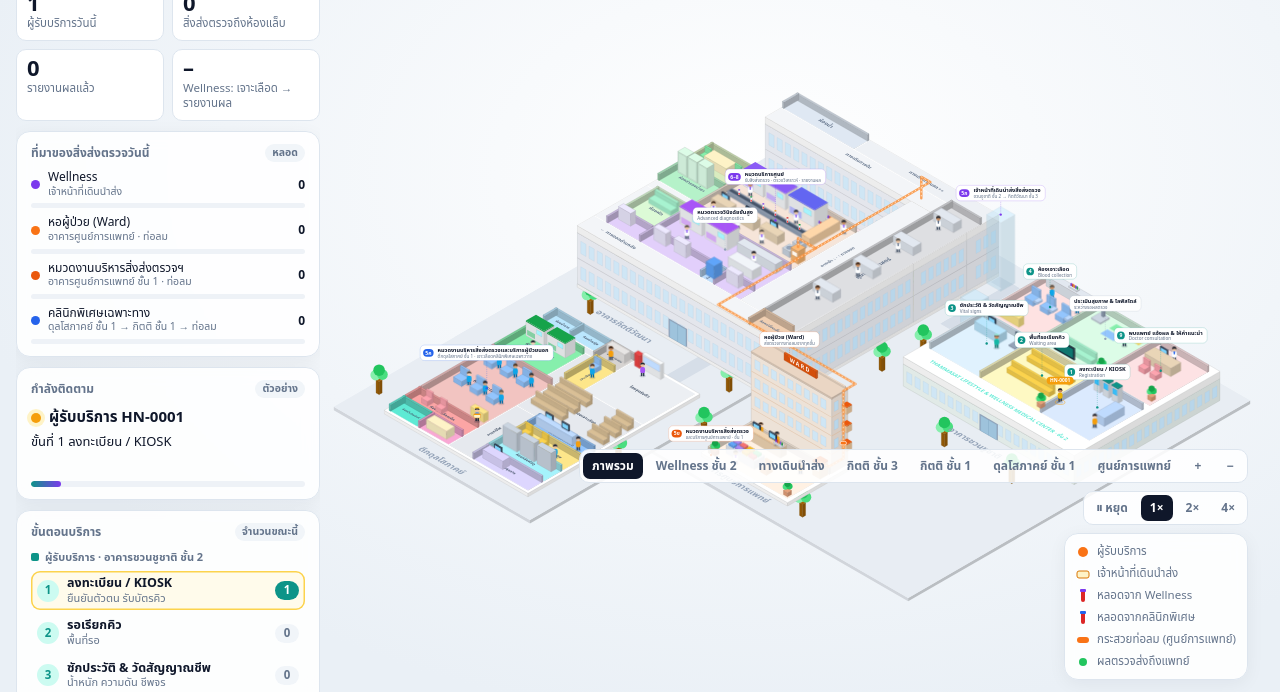
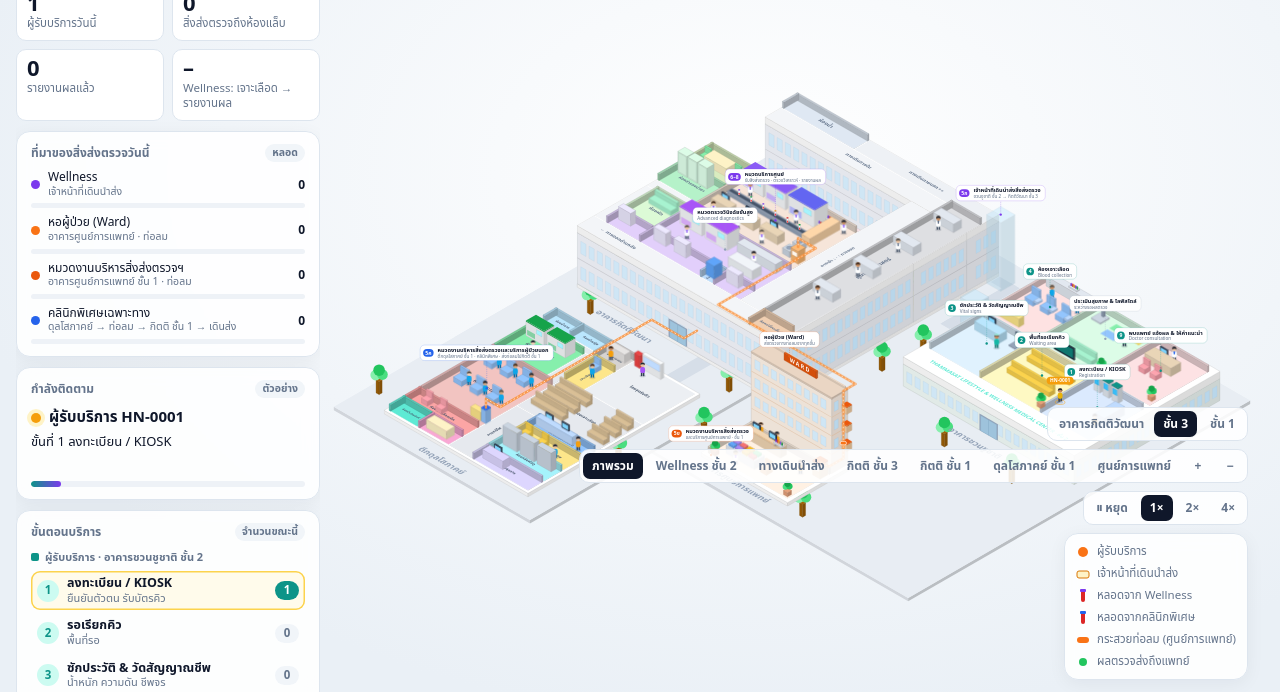
Before and after one commit to Phchawis/tuh-lab-flow, a plain HTML site: page index.html in a window 1280 px wide. Shown: the part 108-800 px from the top of the page. Drawn offline with Linux system fonts and the light colour scheme; animation ran at ten frames a second; a web font is replaced by a local one.

Commit message:
Dulsophak sends by pneumatic tube to Kitti F1 chemistry; staff carry to F3; add floor toggle
Co-Authored-By: Claude Opus 5.5 <noreply@anthropic.com>

```diff
--- a/index.html
+++ b/index.html
@@ -111,6 +111,7 @@ body{
 .hit.cur{fill-opacity:0;stroke:none;cursor:inherit}
 .hint{font-size:11.5px;color:var(--muted);margin-top:2px}
 .zoom .ic{min-width:28px}
+.btns .lbl{font-size:12px;font-weight:600;color:var(--muted);padding:4px 6px 4px 8px;align-self:center}
 
 .top{padding:0 16px;text-align:left}
 .ctrl{top:auto;bottom:12px}
@@ -146,7 +147,7 @@ body{
       <div class="row"><span class="dot" style="background:#7c3aed"></span><span class="nm">Wellness<small>เจ้าหน้าที่เดินนำส่ง</small></span><b id="s1">0</b></div><div class="sb"><i id="b1" style="background:#7c3aed"></i></div>
       <div class="row"><span class="dot" style="background:#f97316"></span><span class="nm">หอผู้ป่วย (Ward)<small>อาคารศูนย์การแพทย์ · ท่อลม</small></span><b id="s2">0</b></div><div class="sb"><i id="b2" style="background:#f97316"></i></div>
       <div class="row"><span class="dot" style="background:#ea580c"></span><span class="nm">หมวดงานบริหารสิ่งส่งตรวจฯ<small>อาคารศูนย์การแพทย์ ชั้น 1 · ท่อลม</small></span><b id="s3">0</b></div><div class="sb"><i id="b3" style="background:#ea580c"></i></div>
-      <div class="row"><span class="dot" style="background:#2563eb"></span><span class="nm">คลินิกพิเศษเฉพาะทาง<small>ดุลโสภาคย์ ชั้น 1 → กิตติ ชั้น 1 → ท่อลม</small></span><b id="s4">0</b></div><div class="sb"><i id="b4" style="background:#2563eb"></i></div>
+      <div class="row"><span class="dot" style="background:#2563eb"></span><span class="nm">คลินิกพิเศษเฉพาะทาง<small>ดุลโสภาคย์ → ท่อลม → กิตติ ชั้น 1 → เดินส่ง</small></span><b id="s4">0</b></div><div class="sb"><i id="b4" style="background:#2563eb"></i></div>
     </div>
     <div class="card track">
       <div class="h">กำลังติดตาม <span class="tag">ตัวอย่าง</span></div>
@@ -164,8 +165,8 @@ body{
   <main class="stage">
     <div class="top">
       <h1>เส้นทางผู้รับบริการและสิ่งส่งตรวจ</h1>
-      <div class="hint">คลิกอาคารเพื่อขยาย · ลากเพื่อเลื่อน · ล้อเมาส์หรือถ่างนิ้วเพื่อซูม · ปุ่ม "กิตติ ชั้น 1" ดูภายในชั้นล่าง · ดับเบิลคลิกหรือกด Esc เพื่อกลับภาพรวม</div>
-      <p>Wellness ชวนชูชาติ ชั้น 2 (เดินส่ง) · ศูนย์การแพทย์ (ท่อลม) · คลินิกพิเศษ ดุลโสภาคย์ ชั้น 1 → กิตติ ชั้น 1 (ท่อลม)<br>→ หมวดงานปฏิบัติการวินิจฉัยทางการแพทย์ · งานห้องปฏิบัติการเทคนิคการแพทย์ (อาคารกิตติวัฒนา ชั้น 3)</p>
+      <div class="hint">คลิกอาคารเพื่อขยาย · ลากเพื่อเลื่อน · ล้อเมาส์หรือถ่างนิ้วเพื่อซูม · ปุ่ม "ชั้น 1" ดูภายในอาคารกิตติวัฒนาชั้นล่าง · ดับเบิลคลิกหรือกด Esc เพื่อกลับภาพรวม</div>
+      <p>Wellness ชวนชูชาติ ชั้น 2 (เดินส่ง) · ศูนย์การแพทย์ (ท่อลม) · คลินิกพิเศษ ดุลโสภาคย์ ชั้น 1 (ท่อลม → กิตติ ชั้น 1 → เดินส่ง)<br>→ หมวดงานปฏิบัติการวินิจฉัยทางการแพทย์ · งานห้องปฏิบัติการเทคนิคการแพทย์ (อาคารกิตติวัฒนา ชั้น 3)</p>
     </div>
     <svg id="scene" xmlns="http://www.w3.org/2000/svg" preserveAspectRatio="xMidYMid meet" role="img" aria-label="แผนผังจำลองเส้นทางผู้รับบริการและสิ่งส่งตรวจ">
       <defs>
@@ -177,6 +178,7 @@ body{
       <g id="world"><g id="static"></g><g id="dyn"></g><g id="fx"></g><g id="labels"></g><g id="tags"></g></g>
     </svg>
     <div class="ctrl">
+      <div class="btns" id="floor" role="group" aria-label="เลือกชั้นอาคารกิตติวัฒนา"><span class="lbl">อาคารกิตติวัฒนา</span><button data-f="3" class="on">ชั้น 3</button><button data-f="1">ชั้น 1</button></div>
       <div class="btns zoom" id="zoom" role="group" aria-label="ซูมดูเป็นส่วน"></div>
       <div class="btns" id="speed">
         <button data-a="pause">⏸ หยุด</button>
@@ -461,7 +463,6 @@ function buildScene() {
   for (const cx of [4.1, 5.4, 6.7]) chair(cx, 1.5, 0, '#93c5fd');
   staff(8.2, 2.6, 0, 'phleb');
   F(11.6, 1.35, 3.2, .5, g => box(g, 11.6, 1.35, 0, 3.2, .5, .78, '#fed7aa')); rack(11.8, 1.45, .78);
-  F(14.55, 2.25, .5, .5, g => { box(g, 14.55, 2.25, 0, .5, .5, 1.1, '#93c5fd'); box(g, 14.55, 2.25, 1.1, .5, .5, .08, '#2563eb', { stroke: false }); });   // สถานีท่อลม ชั้น 1
   staff(12.5, 2.7, 0, 'mt');
   F(15.4, 1.4, 1.8, .5, g => box(g, 15.4, 1.4, 0, 1.8, .5, .72, '#fde3cf')); staff(16.3, 2.6, 0, 'mt');
   analyzer(18, 1.5, 0, .9, .8, .9, '#64748b');
@@ -471,7 +472,9 @@ function buildScene() {
   analyzer(11.7, 6, 0, 2, 1.1, 1.3, '#d946ef'); analyzer(14, 6, 0, 2, 1.1, 1.3, '#d946ef'); staff(15.6, 8.1, 0, 'mt');
   F(18.05, 5, .9, 2, g => box(g, 18.05, 5, 0, .9, 2, .72, '#fde68a'));
   analyzer(11.7, 9.1, 0, 2.4, 1.3, 1.5, '#0ea5e9'); analyzer(14.4, 9.1, 0, 2.4, 1.3, 1.5, '#0ea5e9'); analyzer(17, 9.1, 0, 1.9, 1.3, 1.5, '#0284c7');
-  staff(13.2, 11.6, 0, 'mt'); staff(16.6, 11.8, 0, 'mt');
+  staff(13.6, 11.6, 0, 'mt'); staff(16.6, 11.8, 0, 'mt');
+  F(11.65, 12.65, .5, .5, g => { box(g, 11.65, 12.65, 0, .5, .5, 1.1, '#93c5fd'); box(g, 11.65, 12.65, 1.1, .5, .5, .08, '#2563eb', { stroke: false }); });   // สถานีท่อลม (จากดุลโสภาคย์)
+  F(12.25, 12.75, 1.2, .5, g => box(g, 12.25, 12.75, 0, 1.2, .5, .72, '#e2e8f0'));
   for (const dx of [1, 4.8]) F(dx, 11.4, 2.6, 1.1, g => box(g, dx, 11.4, 0, 2.6, 1.1, .7, '#fef3c7'));
   for (const dx of [.4, 2.6, 4.8, 7]) F(dx, 13.8, 1.5, .6, g => box(g, dx, 13.8, 0, 1.5, .6, 1.8, '#cbd5e1'));
   fridge(11.6, 13.7, 0); fridge(12.7, 13.7, 0); fridge(13.8, 13.7, 0);
@@ -556,7 +559,8 @@ function buildScene() {
       F(cx, cy, .8, .8, g => { box(g, cx, cy, 0, .8, .8, .42, '#93c5fd'); box(g, cx, cy, .42, .8, .14, .6, '#93c5fd'); });
       staff(cx + 1.1, cy + .35, 0, 'phleb');
     }
-    F(4.5, 12.55, 1.3, .45, g => box(g, 4.5, 12.55, 0, 1.3, .45, .72, '#fde68a'));   // จุดรอนำส่ง
+    F(4.5, 12.55, 1, .45, g => box(g, 4.5, 12.55, 0, 1, .45, .72, '#fde68a'));   // จุดรอส่งท่อลม
+    F(5.55, 12.5, .45, .5, g => { box(g, 5.55, 12.5, 0, .45, .5, 1.1, '#93c5fd'); box(g, 5.55, 12.5, 1.1, .45, .5, .08, '#2563eb', { stroke: false }); });   // สถานีท่อลม → กิตติ ชั้น 1
     for (const cx of [1, 2.4]) chair(cx, 13.8, 0, '#fda4af');
     desk(8.6, 10.1, 0, 3.6, .5, '#bfdbfe'); monitor(9.2, 10.15, .72); monitor(10.8, 10.15, .72); staff(12.9, 10.7, 0, 'staff');
     for (const cx of [8.8, 10.4]) chair(cx, 11.7, 0, '#fcd34d');
@@ -662,15 +666,15 @@ function buildScene() {
   const pipe = PIPE_F1.map(p => iso(...p).map(n => n.toFixed(1)).join(',')).join(' ');
   el('polyline', { points: pipe, fill: 'none', stroke: '#fb923c', 'stroke-width': 5, 'stroke-linejoin': 'round', 'stroke-linecap': 'round', opacity: .85 }, $static);
   el('polyline', { points: pipe, fill: 'none', stroke: '#fff7ed', 'stroke-width': 1.6, 'stroke-linejoin': 'round', 'stroke-dasharray': '3 5', class: 'flow' }, $static);
-  const pipeK1 = [[14.8, 2.5, LAB_Z + .05], [14.8, 2.5, 6.9], [15.7, 2.5, 6.9], [15.7, 13.9, 6.9]].map(p => iso(...p).map(n => n.toFixed(1)).join(',')).join(' ');
-  el('polyline', { points: pipeK1, fill: 'none', stroke: '#fb923c', 'stroke-width': 5, 'stroke-linejoin': 'round', 'stroke-linecap': 'round', opacity: .85 }, $static);
-  el('polyline', { points: pipeK1, fill: 'none', stroke: '#fff7ed', 'stroke-width': 1.6, 'stroke-linejoin': 'round', 'stroke-dasharray': '3 5', class: 'flow' }, $static);
+  const pipeD = PIPE_D.slice(0, 6).map(p => iso(...p).map(n => n.toFixed(1)).join(',')).join(' ');   // ส่วนนอกอาคารกิตติ
+  el('polyline', { points: pipeD, fill: 'none', stroke: '#fb923c', 'stroke-width': 5, 'stroke-linejoin': 'round', 'stroke-linecap': 'round', opacity: .85 }, $static);
+  el('polyline', { points: pipeD, fill: 'none', stroke: '#fff7ed', 'stroke-width': 1.6, 'stroke-linejoin': 'round', 'stroke-dasharray': '3 5', class: 'flow' }, $static);
 }
 const WARD_Z = [2.4, 4, 5.6];
 const PIPE_UP = [[29.35, 24.8, 6.9], [29.35, 23.6, 6.9], [15.7, 23.6, 6.9], [15.7, 13.9, 6.9], [13.95, 13.9, 6.9], [13.95, 13.9, LAB_Z + 1.15]];
 const PIPE_F1 = [[28.55, 26.25, 1.1], [29.35, 26.25, 1.1], [29.35, 24.8, 1.1], ...PIPE_UP];
-// กิตติวัฒนา ชั้น 1 ห้องรับสิ่งส่งตรวจ → ขึ้นชั้น 3 ลงสถานีเดียวกับท่อจากอาคารศูนย์การแพทย์
-const PIPE_K1 = [[14.8, 2.5, 1.25], [14.8, 2.5, 6.9], [15.7, 2.5, 6.9], [15.7, 13.9, 6.9], [13.95, 13.9, 6.9], [13.95, 13.9, LAB_Z + 1.15]];
+// ตึกดุลโสภาคย์ ชั้น 1 ห้องเจาะเลือด → ห้องเคมีคลินิก อาคารกิตติวัฒนา ชั้น 1
+const PIPE_D = [[7.275, 38.25, 1.15], [7.275, 38.25, 1.9], [8.7, 38.25, 1.9], [8.7, 23.2, 1.9], [11.9, 23.2, 1.9], [11.9, 21.9, 1.9], [11.9, 12.9, 1.9], [11.9, 12.9, 1.25]];
 
 /* ---------- labels ---------- */
 function label(x, y, z, r, lift = 2.3) {
@@ -703,12 +707,12 @@ function buildLabels() {
   label(9.4, 11.6, LAB_Z, { n: '6–8', lab: 1, th: 'หมวดบริการศูนย์', en: 'รับสิ่งส่งตรวจ · ตรวจวิเคราะห์ · รายงานผล' }, 3);
   label(9.4, 16.6, LAB_Z, { n: 0, th: 'หมวดตรวจวินิจฉัยขั้นสูง', en: 'Advanced diagnostics' }, 2.2);
   $labels = el('g', { id: 'labels-k1', class: 'fade', style: 'opacity:0' }, root);
-  const riser = [[14.8, 2.5, 1.25], [14.8, 2.5, LAB_Z + .05]].map(p => iso(...p).map(n => n.toFixed(1)).join(',')).join(' ');
-  el('polyline', { points: riser, fill: 'none', stroke: '#fb923c', 'stroke-width': 5, 'stroke-linecap': 'round', opacity: .85 }, $labels);
+  const riser = PIPE_D.slice(5).map(p => iso(...p).map(n => n.toFixed(1)).join(',')).join(' ');
+  el('polyline', { points: riser, fill: 'none', stroke: '#fb923c', 'stroke-width': 5, 'stroke-linejoin': 'round', 'stroke-linecap': 'round', opacity: .85 }, $labels);
   el('polyline', { points: riser, fill: 'none', stroke: '#fff7ed', 'stroke-width': 1.6, 'stroke-dasharray': '3 5', class: 'flow' }, $labels);
-  label(13.2, 2.2, 0, { n: '5ง', c: '#2563eb', th: 'ห้องรับสิ่งส่งตรวจ ชั้น 1', en: 'ส่งต่อขึ้นชั้น 3 ทางท่อลม' }, 1.7);
+  label(12.6, 12.9, 0, { n: '5ง', c: '#2563eb', th: 'ห้องเคมีคลินิก ชั้น 1', en: 'รับท่อลมจากดุลโสภาคย์ → เดินส่งขึ้นชั้น 3' }, 1.8);
   $labels = root;
-  label(...D(3, 9.9, 0), { n: '5ค', c: '#2563eb', th: 'หมวดงานบริหารสิ่งส่งตรวจและบริการผู้ป่วยนอก', en: 'ตึกดุลโสภาคย์ ชั้น 1 · เจาะเลือดคลินิกพิเศษเฉพาะทาง' }, 2.3);
+  label(...D(3, 9.9, 0), { n: '5ค', c: '#2563eb', th: 'หมวดงานบริหารสิ่งส่งตรวจและบริการผู้ป่วยนอก', en: 'ตึกดุลโสภาคย์ ชั้น 1 · คลินิกพิเศษ · ส่งท่อลมไปกิตติ ชั้น 1' }, 2.3);
   label(21, .8, LAB_Z + .9, { n: '5ก', lab: 1, th: 'เจ้าหน้าที่เดินนำส่งสิ่งส่งตรวจ', en: 'ชวนชูชาติ ชั้น 2 → กิตติวัฒนา ชั้น 3' }, 1.1);
   label(24, 24.8, 7.2, { n: 0, c: '#ea580c', th: 'หอผู้ป่วย (Ward)', en: 'ส่งตรวจทางท่อลมจากทุกชั้น' }, .7);
   label(21.4, 30, 0, { n: '5ข', c: '#ea580c', th: 'หมวดงานบริหารสิ่งส่งตรวจ', en: 'และบริการศูนย์การแพทย์ · ชั้น 1' }, 1.1);
@@ -723,8 +727,8 @@ const STEPS = {
   4: ['เจาะเลือด', 'ยืนยันตัวตน ติดฉลากหลอด', 'p'],
   5: ['เจ้าหน้าที่เดินนำส่ง', 'จาก Wellness อาคารชวนชูชาติ ชั้น 2', 'l'],
   '5b': ['ส่งทางท่อลม', 'จาก Ward และหมวดงานบริหารสิ่งส่งตรวจฯ ชั้น 1 อาคารศูนย์การแพทย์', 'o'],
-  '5c': ['เดินนำส่งจากตึกดุลโสภาคย์', 'คลินิกพิเศษ: เจาะเลือดชั้น 1 → กิตติวัฒนา ชั้น 1', 'b'],
-  '5d': ['รับที่กิตติ ชั้น 1 แล้วส่งท่อลมขึ้นชั้น 3', 'ลงสถานีเดียวกับท่อจากศูนย์การแพทย์', 'b'],
+  '5c': ['ส่งท่อลมจากตึกดุลโสภาคย์', 'คลินิกพิเศษ: ห้องเจาะเลือด ชั้น 1 → ห้องเคมีคลินิก กิตติ ชั้น 1', 'b'],
+  '5d': ['เจ้าหน้าที่ถือขึ้นชั้น 3', 'ห้องเคมีคลินิก ชั้น 1 → โซนรับสิ่งส่งตรวจ ชั้น 3', 'b'],
   6: ['รับสิ่งส่งตรวจ & เตรียมตัวอย่าง', 'หมวดบริการศูนย์', 'l'],
   7: ['ตรวจวิเคราะห์อัตโนมัติ', 'โลหิตวิทยา เคมีคลินิก ภูมิคุ้มกัน', 'l'],
   8: ['ตรวจสอบ & รายงานผล', 'นักเทคนิคการแพทย์ยืนยันผลใน LIS', 'l'],
@@ -826,9 +830,9 @@ class Specimen extends Mover {
          { p: Ww(.5 + s * .3, 16.45, .95), waitFor: 'delivered', step: 5, arrive: me => { me.atRack = true; } }]
       : kind === 'opd'
       ? [{ p: start },
-         { p: D(4.6 + (s % 6) * .18, 12.75, .95), waitFor: 'd1', step: '5c', arrive: me => { me.atRackD = true; } },
-         { p: [12.8 + (s % 5) * .3, 1.6, .95], wait: 2, step: '5d' },
-         { p: [14.8, 2.5, 1.3], waitFor: 'd2', step: '5d', arrive: me => { me.atK1 = true; } }]
+         { p: D(4.6 + (s % 6) * .15, 12.75, .95), waitFor: 'd1', step: '5c', arrive: me => { me.atRackD = true; } },
+         { p: [12.35 + (s % 5) * .2, 13, .95], wait: 1.5, step: '5d' },
+         { p: [12.35 + (s % 5) * .2, 13, .95], waitFor: 'd2', step: '5d', arrive: me => { me.atK1 = true; } }]
       : [{ p: [13.95 + rnd(-.2, .2), 13.9 + rnd(-.2, .2), LAB_Z + 1.15] }];
     super([...head, ...labPath()], 3.2);
     this.pt = pt; this.srcPt = srcPt; this.kind = kind; this.tDraw = simT; this.alpha = 0;
@@ -876,10 +880,10 @@ const COURIER_OUT = [
   { p: [15.7, 10.5, LAB_Z] },
   { p: [14.1, 10.5, LAB_Z], wait: 1.4 },
 ];
-// เจ้าหน้าที่ดุลโสภาคย์: จุดรอนำส่งในห้องเจาะเลือด → ทางเชื่อม → ทางออกล่างกิตติ ชั้น 1 → ทางเดินกลาง → ห้องรับสิ่งส่งตรวจ
-const D_COURIER_OUT = [
-  { p: D(5.4, 13.25, 0) }, { p: D(6.6, 13.25, 0) }, { p: D(6.6, 9.6, 0) }, { p: D(11, 9.6, 0) }, { p: D(11, 5.2, 0) }, { p: D(11, 2.5, 0) }, { p: D(11.4, -.3, 0) },
-  { p: [12.9, 23.4, 0] }, { p: [12.6, 20.6, 0] }, { p: [10.8, 19.9, 0] }, { p: [10.1, 19.2, 0] }, { p: [10.1, 2.4, 0] }, { p: [12.4, 2.4, 0], wait: 1.4 },
+// เจ้าหน้าที่ห้องเคมีคลินิก ชั้น 1: ทางเดินกลาง → ทางเดินบน → ลิฟต์ → ชั้น 3 → โซนรับสิ่งส่งตรวจ
+const K1_COURIER_OUT = [
+  { p: [12.8, 13.4, 0] }, { p: [10.1, 13.4, 0] }, { p: [10.1, .6, 0] }, { p: [19.6, .6, 0] }, { p: [20.7, .8, 0] }, { p: [21, .8, 0] },
+  { p: [21, .8, LAB_Z], slow: .35 }, { p: [19.3, .8, LAB_Z] }, { p: [15.7, .8, LAB_Z] }, { p: [15.7, 2.4, LAB_Z] }, { p: [15.7, 10.5, LAB_Z] }, { p: [14.1, 10.5, LAB_Z], wait: 1.4 },
 ];
 
 class Courier {
@@ -912,7 +916,7 @@ class Courier {
 }
 const couriers = [
   new Courier({ out: COURIER_OUT, ready: s => s.atRack, pick: s => { s.atRack = false; }, drop: s => { s.delivered = true; stats.received++; stats.recvW++; } }),
-  new Courier({ out: D_COURIER_OUT, shirt: '#3b82f6', ready: s => s.atRackD, pick: s => { s.atRackD = false; }, drop: s => { s.d1 = true; } }),
+  new Courier({ out: K1_COURIER_OUT, shirt: '#3b82f6', ready: s => s.atK1, pick: s => { s.atK1 = false; }, drop: s => { s.d2 = true; stats.received++; stats.recvOPD++; } }),
 ];
 
 /* ผู้ป่วยคลินิกพิเศษ ตึกดุลโสภาคย์ ชั้น 1: รับคิว → รอ → เจาะเลือด → กลับ */
@@ -930,20 +934,20 @@ class OPDPatient extends Mover {
     stats.visitsOPD++;
   }
 }
-let opdIn = 1, k1Idle = 0;
+let opdIn = 1, dIdle = 0;
 
 /* กระสวยท่อลมจากอาคารศูนย์การแพทย์ */
 class Capsule {
   constructor(src, load = null) {
     this.src = src; this.load = load;
     const zw = pick(WARD_Z);
-    this.pts = src === 'k1' ? PIPE_K1 : src === 'ward' ? [[29.35, 24.8, zw], ...PIPE_UP] : PIPE_F1;
+    this.pts = src === 'dul' ? PIPE_D : src === 'ward' ? [[29.35, 24.8, zw], ...PIPE_UP] : PIPE_F1;
     this.back = src === 'ward' ? [25, 25.6, zw + .8] : [23.4, 28.6, 1];
     this.n = load ? load.length : 1 + Math.floor(Math.random() * 3);
-    if (load) load.forEach((s, i) => { s.carrier = this; s.cslot = i; s.atK1 = false; s.hidden = true; });
+    if (load) load.forEach((s, i) => { s.carrier = this; s.cslot = i; s.atRackD = false; s.hidden = true; });
     this.i = 0; this.pos = [...this.pts[0]]; this.wait = 1.6; this.step = '5b';
     this.g = el('g', {}, $fx);
-    this.g.innerHTML = `<circle r="11" fill="url(#glowO)"/><rect x="-6.5" y="-3.6" width="13" height="7.2" rx="3.6" fill="${{ ward: '#f97316', f1: '#ea580c', k1: '#2563eb' }[src]}" stroke="#fff" stroke-width="1.3"/>`;
+    this.g.innerHTML = `<circle r="11" fill="url(#glowO)"/><rect x="-6.5" y="-3.6" width="13" height="7.2" rx="3.6" fill="${{ ward: '#f97316', f1: '#ea580c', dul: '#2563eb' }[src]}" stroke="#fff" stroke-width="1.3"/>`;
   }
   update(dt) {
     if (this.wait > 0) { this.wait -= dt; return; }
@@ -955,11 +959,10 @@ class Capsule {
     }
     if (this.i >= this.pts.length - 1 && !this.gone) {
       this.gone = true; this.g.remove();
-      stats.received += this.n;
       if (this.load) {
-        for (const sp of this.load) { sp.carrier = null; sp.hidden = false; sp.pos = [...this.pos]; sp.d2 = true; }
-        stats.recvOPD += this.n;
+        for (const sp of this.load) { sp.carrier = null; sp.hidden = false; sp.pos = [...this.pos]; sp.d1 = true; }
       } else {
+        stats.received += this.n;
         for (let k = 0; k < this.n; k++) ents.push(new Specimen(null, this.back));
         stats[this.src === 'ward' ? 'recvWard' : 'recvF1'] += this.n;
       }
@@ -1032,9 +1035,9 @@ function tick(dt) {
   if (opdIn <= 0 && ents.filter(e => e instanceof OPDPatient).length < 8) { ents.push(new OPDPatient()); opdIn = rnd(4, 7); }
   for (const e of ents) e.update(dt);
   for (const c of couriers) c.update(dt);
-  k1Idle += dt;
-  const k1Ready = ents.filter(e => e instanceof Specimen && e.atK1 && !e.carrier);
-  if (k1Ready.length && (k1Idle > 3.5 || k1Ready.length >= 3)) { caps.push(new Capsule('k1', k1Ready)); k1Idle = 0; }
+  dIdle += dt;
+  const dReady = ents.filter(e => e instanceof Specimen && e.atRackD && !e.carrier);
+  if (dReady.length && (dIdle > 3.5 || dReady.length >= 3)) { caps.push(new Capsule('dul', dReady)); dIdle = 0; }
   capIn -= dt;
   if (capIn <= 0) { caps.push(new Capsule(Math.random() < .6 ? 'ward' : 'f1')); capIn = rnd(4.5, 8.5); }
   for (const c of caps) c.update(dt);
@@ -1137,7 +1140,7 @@ function updateUI() {
   const cnt = {};
   for (const e of ents) { if (e.fading) continue; const s = e.step; if (typeof s === 'number') cnt[s] = (cnt[s] || 0) + 1; }
   for (const p of pulses) if (!p.gone && (p instanceof Ring || (p.result && !p.fin))) cnt[8] = (cnt[8] || 0) + 1;
-  cnt['5b'] = caps.filter(c => c.src !== 'k1').length;
+  cnt['5b'] = caps.filter(c => c.src === 'ward' || c.src === 'f1').length;
   const fs = stepOf(featured);
   for (const k in stepEls) {
     const n = cnt[k] || 0;
@@ -1211,7 +1214,11 @@ function setCut(on) {
   document.getElementById('kitti-shell').style.opacity = on ? .07 : 1;
   document.getElementById('labels-k1').style.opacity = on ? 1 : 0;
   document.getElementById('labels-k3').style.opacity = on ? .12 : 1;
+  document.querySelectorAll('#floor [data-f]').forEach(b => b.classList.toggle('on', (b.dataset.f === '1') === on));
 }
+document.getElementById('floor').addEventListener('click', e => {
+  const b = e.target.closest('button'); if (b) setCut(b.dataset.f === '1');
+});
 function setFocus(id) {
   focusZone = id;
   if (id) setCut(id === 'lab1');
```
